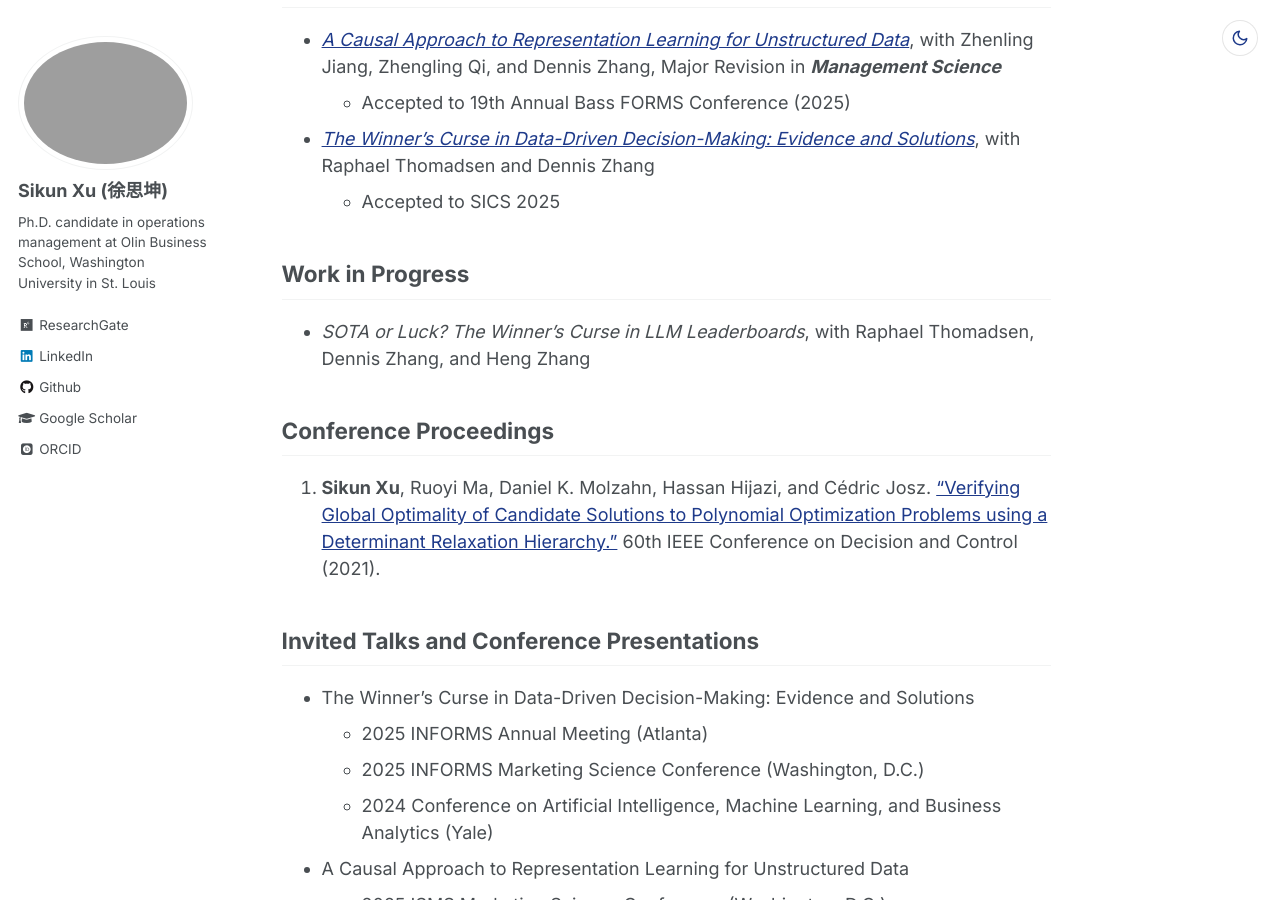
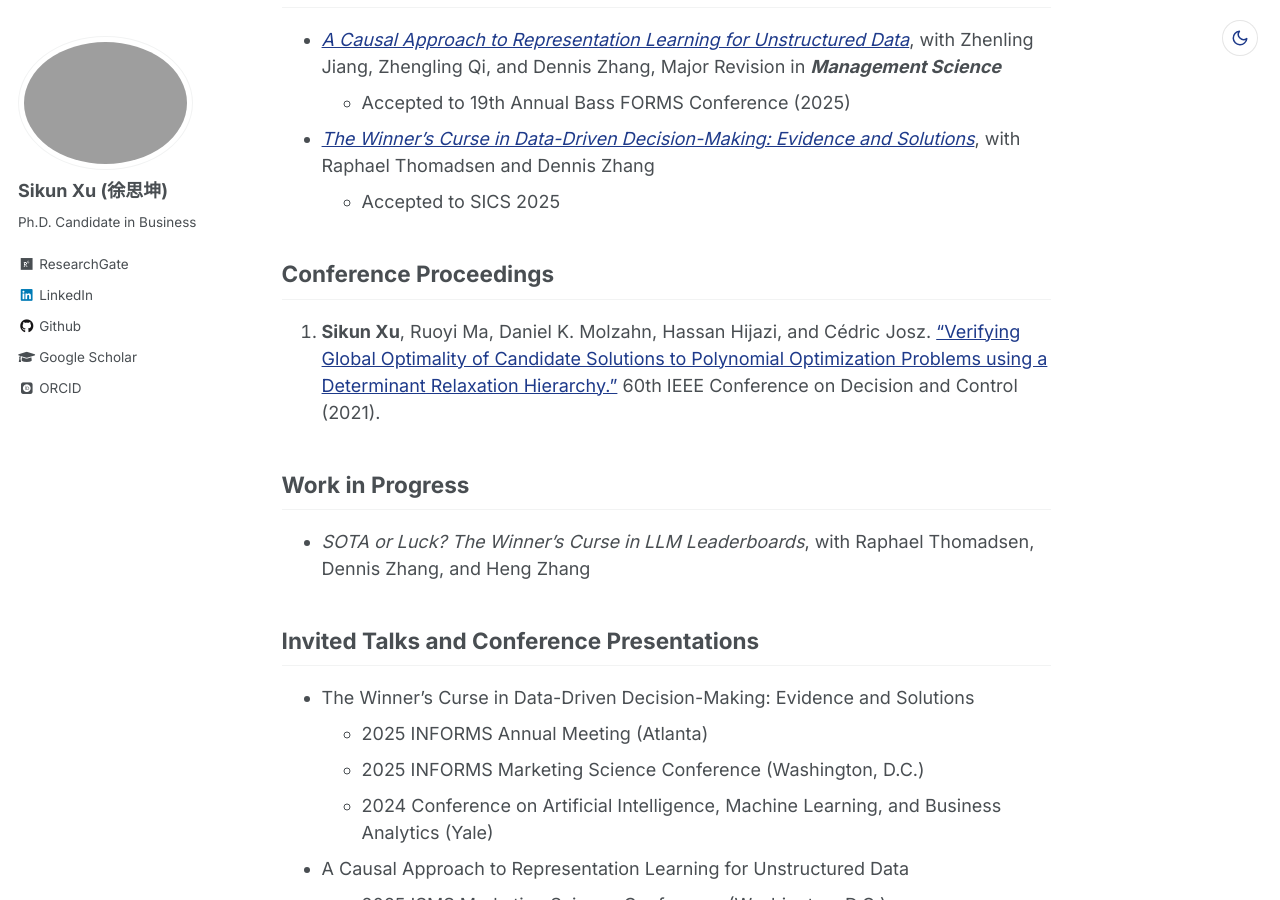
Before and after one commit to iamsikun/iamsikun.github.io, a Jekyll site: the page built from _pages/about.md, in a window 1280 px wide and 900 px high, scrolled down 891 px. Built offline with Jekyll 4.4.1, drawn with Linux system fonts in a browser that asks for light colours; some web fonts are replaced.

Commit message:
Updated side-bar

```diff
--- a/_config.yml
+++ b/_config.yml
@@ -82,7 +82,7 @@ analytics:
 author:
   name             : "Sikun Xu (徐思坤)"
   avatar           : "profile.png"
-  bio              : "Ph.D. candidate in operations management at Olin Business School, Washington University in St. Louis"
+  bio              : "Ph.D. Candidate in Business"
   location         :
   employer         :
   pubmed           :
--- a/_pages/about.md
+++ b/_pages/about.md
@@ -32,12 +32,13 @@ I am a Ph.D. candidate in at Olin Business School, Washington University in St.
 * [*The Winner's Curse in Data-Driven Decision-Making: Evidence and Solutions*](https://papers.ssrn.com/sol3/papers.cfm?abstract_id=5930537), with Raphael Thomadsen and Dennis Zhang
   * Accepted to SICS 2025
 
+
+## Conference Proceedings
+1. **Sikun Xu**, Ruoyi Ma, Daniel K. Molzahn, Hassan Hijazi, and Cédric Josz. ["Verifying Global Optimality of Candidate Solutions to Polynomial Optimization Problems using a Determinant Relaxation Hierarchy."](https://ieeexplore.ieee.org/document/9683608) 60th IEEE Conference on Decision and Control (2021).
+
 ## Work in Progress
 
 * *SOTA or Luck? The Winner’s Curse in LLM Leaderboards*, with Raphael Thomadsen, Dennis Zhang, and Heng Zhang
-
-## Conference Proceedings
-1. **Sikun Xu**, Ruoyi Ma, Daniel K. Molzahn, Hassan Hijazi, and Cédric Josz. ["Verifying Global Optimality of Candidate Solutions to Polynomial Optimization Problems using a Determinant Relaxation Hierarchy."](https://ieeexplore.ieee.org/document/9683608) 60th IEEE Conference on Decision and Control (2021).
 
 
 ## Invited Talks and Conference Presentations
```
